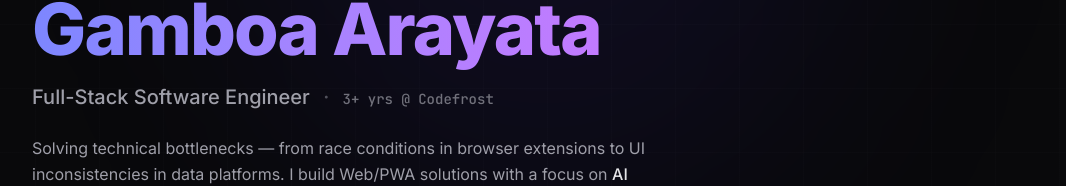
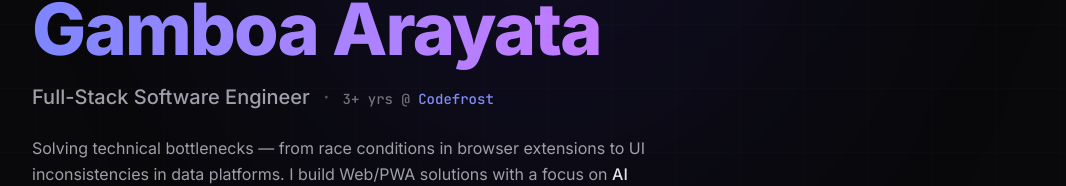
Before and after one commit to Mikasjames/mikasjames.github.io, a SvelteKit app: page / in a window 1280 px wide. Shown: the part 360-546 px from the top of the page, without its empty margins (93-1159 px from the left). Built offline with nearby package versions, Linux system fonts and the light colour scheme.

Commit message:
refactor: highlight company name and add href to page

```diff
--- a/src/routes/+page.svelte
+++ b/src/routes/+page.svelte
@@ -208,7 +208,11 @@
             Full-Stack Software Engineer
             <span class="text-zinc-600 mx-2">·</span>
             <span class="font-mono text-sm text-zinc-500"
-                >3+ yrs @ Codefrost</span
+                >3+ yrs @ <a
+                    class="text-accent-400 hover:text-accent-500 transition-colors duration-200"
+                    href="https://www.codefrost.dev/"
+                    target="_blank">Codefrost</a
+                ></span
             >
         </p>
 
```
